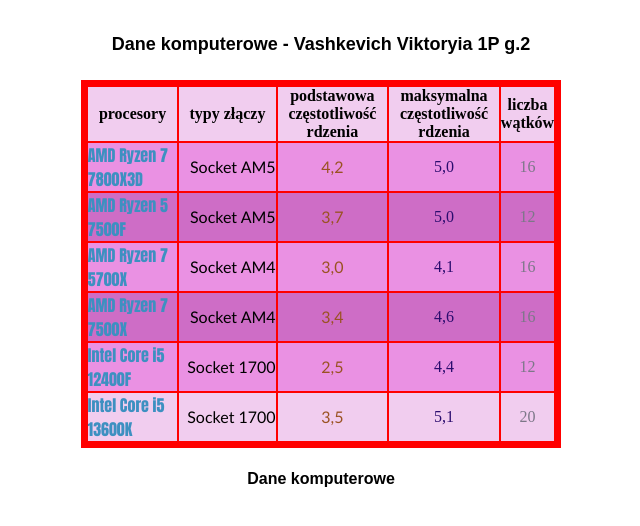
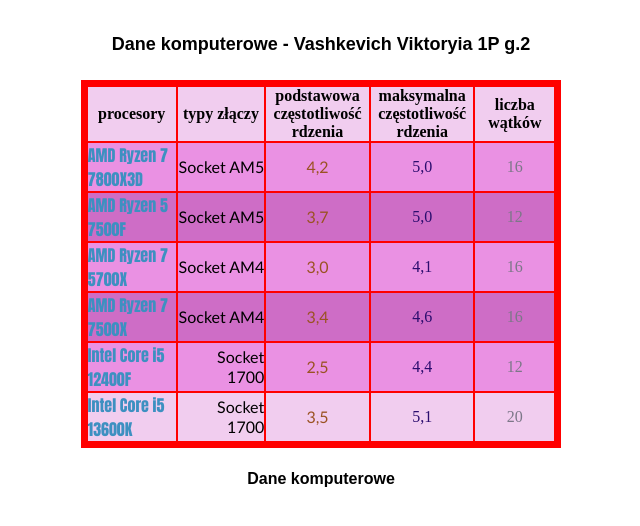
Before and after one commit to Viktoryia102/tabela, a plain HTML site: page index.html in a window 1280 px wide. Shown: the whole page, without its empty margins (319-959 px from the left). Drawn offline with Linux system fonts and the light colour scheme.

Commit message:
Update index.html

```diff
--- a/index.html
+++ b/index.html
@@ -13,11 +13,11 @@
  <thead>
  <tr>
 <TR BGCOLOR=#F1CDEF>
- <th width="100">procesory</th>
+ <th width="105">procesory</th>
  <th width="120">typy złączy</th>
- <th width="120">podstawowa częstotliwość rdzenia</th>
- <th width="120">maksymalna częstotliwość rdzenia</th>
- <th>liczba wątków</th>
+ <th width="115">podstawowa częstotliwość rdzenia</th>
+ <th width="115">maksymalna częstotliwość rdzenia</th>
+ <th width="100">liczba wątków</th>
  </tr>
 </thead>
 
```
